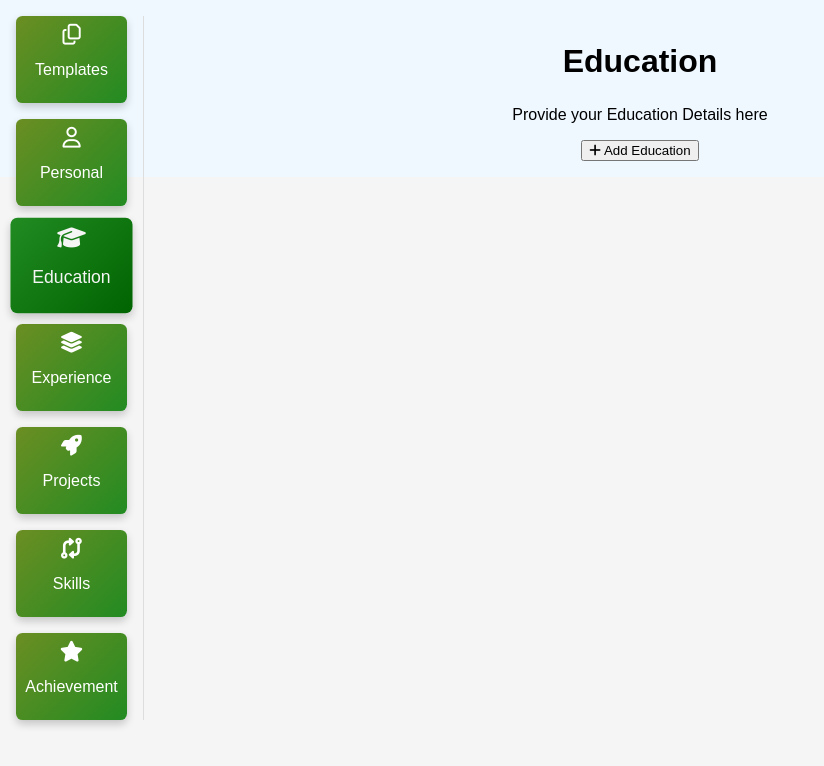
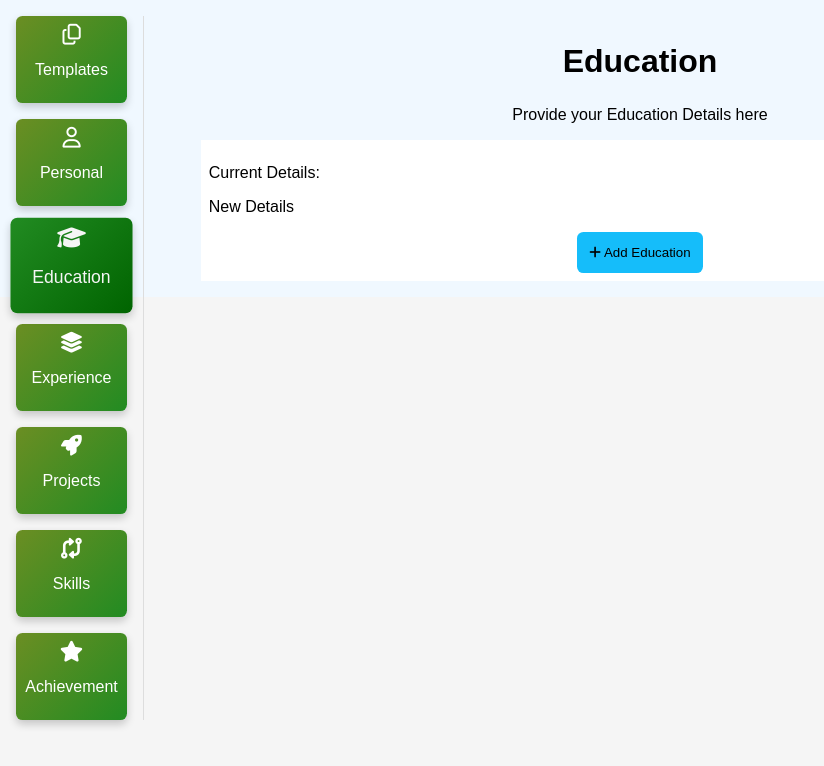
Before and after one commit to rohitghatal1/CVMaker-ReactJS, a React (Create React App) app: page / in a window 1280 px wide. Both pictures are taken after a click on the element "Education". Shown: the top 766 px of the page, without its empty margins (0-824 px from the left). Built offline with nearby package versions, Linux system fonts and the light colour scheme.

Commit message:
added style for add education btn

```diff
--- a/src/componentsInner/Education.js
+++ b/src/componentsInner/Education.js
@@ -10,10 +10,11 @@ export default function Education() {
 
         <section className='educationSection'>
             <div className="currentEducationDetails">
-
+                <p>Current Details:</p>
             </div>
             <div className="addNewEducationDetail">
-                <button><i className='fas fa-plus'></i> Add Education</button>
+                <p>New Details</p>
+                <button className='addNewEducationbtn'><i className='fas fa-plus'></i> Add Education</button>
             </div>
         </section>
       </div>
--- a/src/componentsInner/education.css
+++ b/src/componentsInner/education.css
@@ -7,3 +7,19 @@
 .educationComponent h2{
     font-size: 32px;
 }
+
+.educationComponent .educationSection{
+    padding: 0.5rem;
+    background-color: #fff;
+}
+
+.educationComponent .educationSection p{
+    text-align: left;
+}
+
+.educationComponent .educationSection .addNewEducationDetail .addNewEducationbtn{
+    padding: 0.8rem;
+    background-color: #15bdfa;
+    border-radius: 0.4rem;
+    border: none;
+}
```
